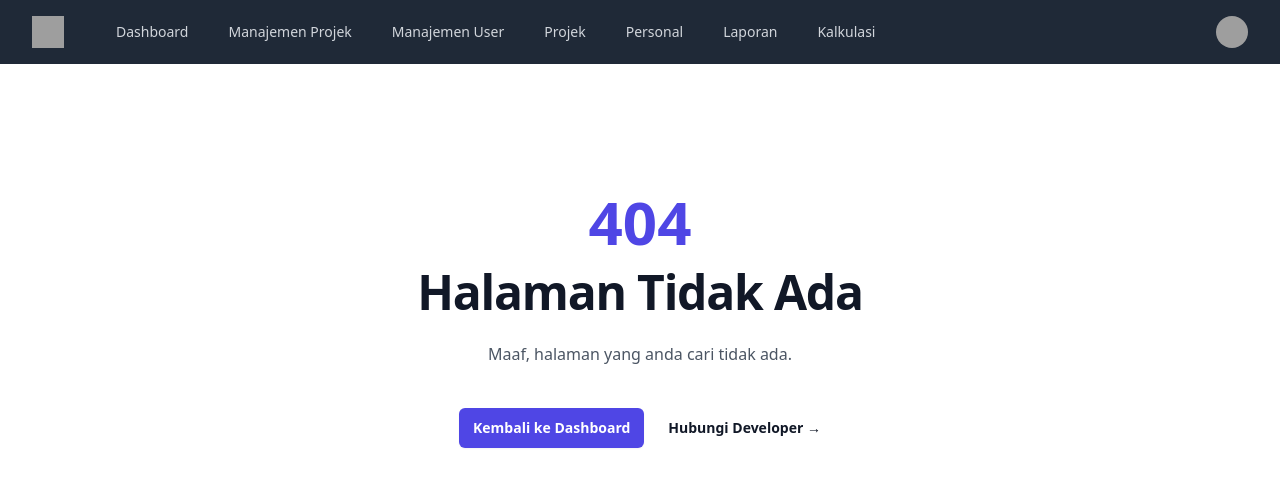
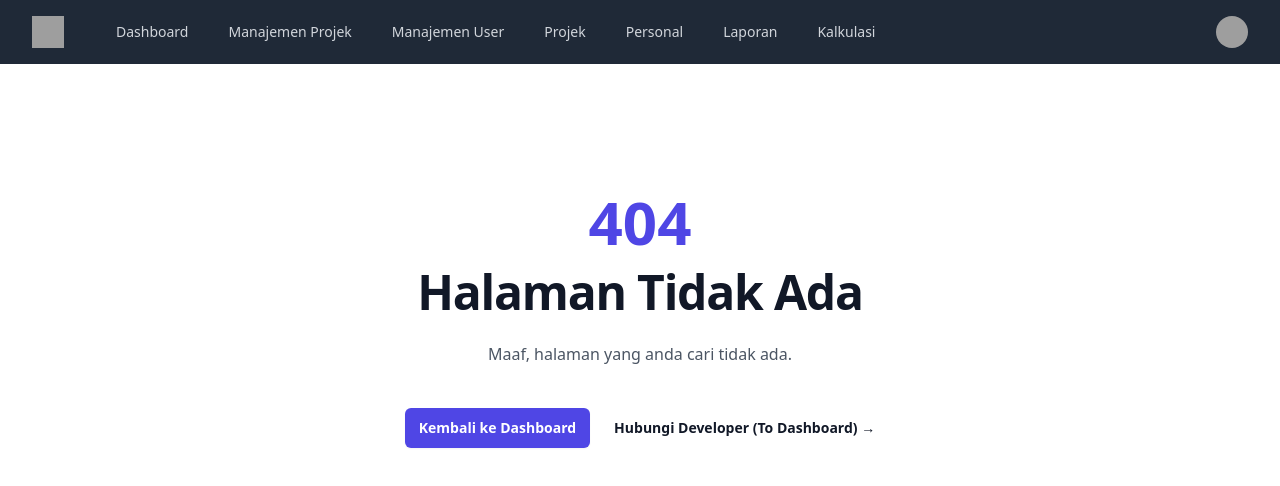
Before and after one commit to daviddvsjrgg/myle-project, a React (Create React App) app: page /404 in a window 1280 px wide. Before the commit this address had no page. Shown: the top 486 px of the page. Built offline with nearby package versions, Linux system fonts and the light colour scheme; grey boxes are pictures that could not be loaded.

Commit message:
'Maintenance'

```diff
--- a/src/url/NotFound404.jsx
+++ b/src/url/NotFound404.jsx
@@ -20,7 +20,7 @@ const NotFound404 = () => {
               Kembali ke Dashboard
             </a>
             <a href="/" className="text-sm font-semibold text-gray-900">
-              Hubungi Developer <span aria-hidden="true">&rarr;</span>
+              Hubungi Developer {'(To Dashboard)'} <span aria-hidden="true">&rarr;</span>
             </a>
           </div>
         </div>
```
